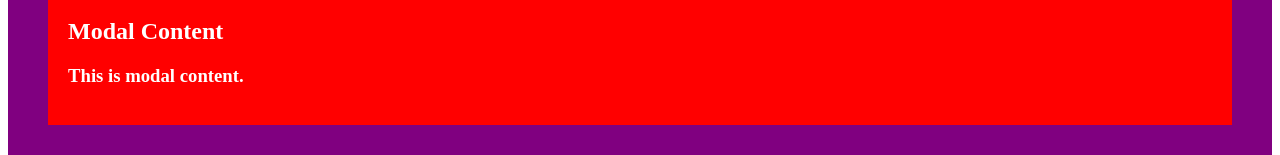
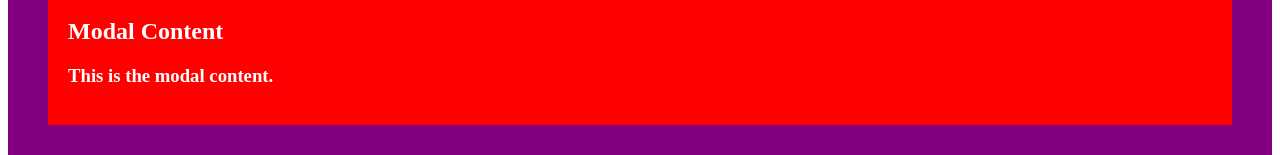
Before and after one commit to acciojob/lift-state-up-1-SAHILDWIVEDI1232, a React app: page / in a window 1280 px wide. Both pictures are taken after a click on the button "Open Modal". Shown: the part 238-393 px from the top of the page. Built offline with nearby package versions, Linux system fonts and the light colour scheme.

Commit message:
Update modal content heading for clarity

```diff
--- a/src/components/Child.jsx
+++ b/src/components/Child.jsx
@@ -18,7 +18,7 @@ function Child({ showModal, setShowModal }) {
       {showModal && (
         <div style={{ marginTop: "20px" }}>
           <h2>Modal Content</h2>
-          <h3>This is modal content.</h3>
+          <h3>This is the modal content.</h3>
         </div>
       )}
     </div>
```
